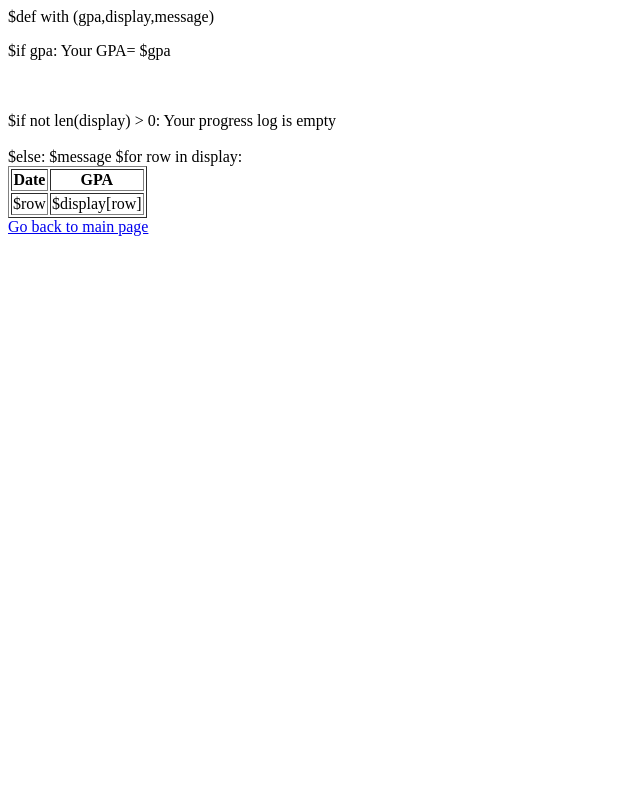
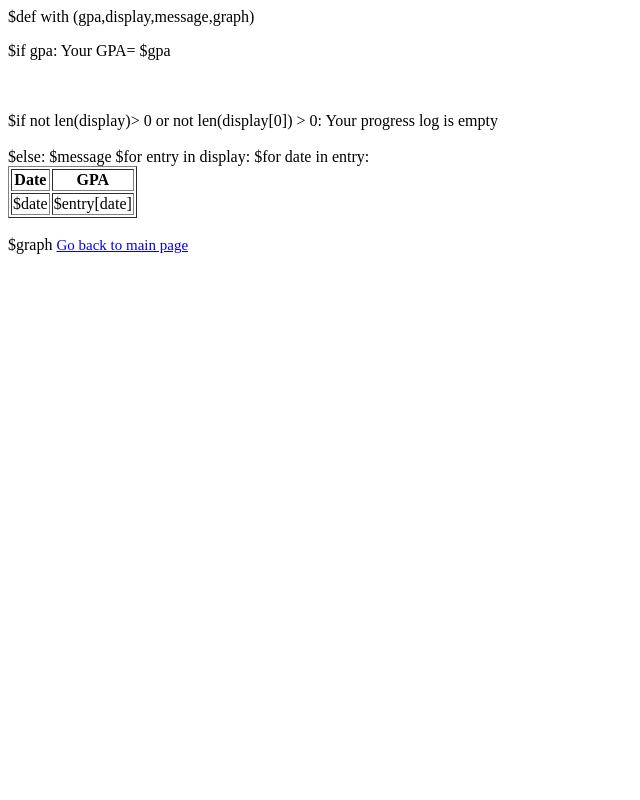
Before and after one commit to kanhap99/gpaWebApp, a Python web app: template templates/results.html in a window 1280 px wide. Shown: the whole page, without its empty margins (0-640 px from the left). Run offline with Jinja, Linux system fonts and the light colour scheme; the template is opened without the code that fills it, so the values that code supplies are empty.

Commit message:
Graphics still to come

```diff
--- /dev/null
+++ b/templates/formStyle.css
@@ -0,0 +1,4 @@
+/* css for the upadte form*/
+#opt{
+  padding:6;
+}
--- a/templates/results.html
+++ b/templates/results.html
@@ -1,4 +1,4 @@
-$def with (gpa,display,message)
+$def with (gpa,display,message,graph)
 <!DOCTYPE HTML>
 <!--
 TODO: Pass dict as parameter
@@ -15,7 +15,7 @@ TODO: Write code that displays dict as table
 	</p>
 	</br></br>
 	<div style="align:center">
-            $if not len(display) > 0:
+            $if not len(display)> 0 or not len(display[0]) > 0:
                 Your progress log is empty </br></br>
 	    $else:
 	        $message
@@ -24,14 +24,17 @@ TODO: Write code that displays dict as table
 		        <th> Date </th>
 		        <th> GPA </th>
 		    </tr>
-		    $for row in display:
+		    $for entry in display:
                         <tr>
-		            <td>$row</td>
-			    <td>$display[row]</td>
-		        </tr>
+		            $for date in entry:
+			        <td>$date</td>
+				<td>$entry[date]</td>
+			</tr>
 	        </table>
 	</div>
-        <a href = "/">
+	</br>
+	$graph
+        <a href = "/" style="font-size:15px">
 	    Go back to main page
 	</a>
     </body>
--- a/templates/updateForm.html
+++ b/templates/updateForm.html
@@ -4,6 +4,7 @@ $#n = number of subjects, l=list of grade names
 <html>
     <head>
         <title> Update score log </title>
+	<link rel="stylesheet" type="text/css" href="formStyle.css">
     </head>
 
     <body>
@@ -18,8 +19,7 @@ $#n = number of subjects, l=list of grade names
                 <input name="score" type="text" autocomplete="off">
 	        </br></br>
 	    </br>
-	    <input type="submit" value="Update">
-	</form>
+	    <input id = "opt" type="submit" value="Update"> <a href="/"><input id="opt" type="button" value="Cancel"></a>
 	</br>
 	</br>
     </body>
```
Also changed, not shown: code.py (+18 -11 lines), templates/index.html (+7 -5 lines).
